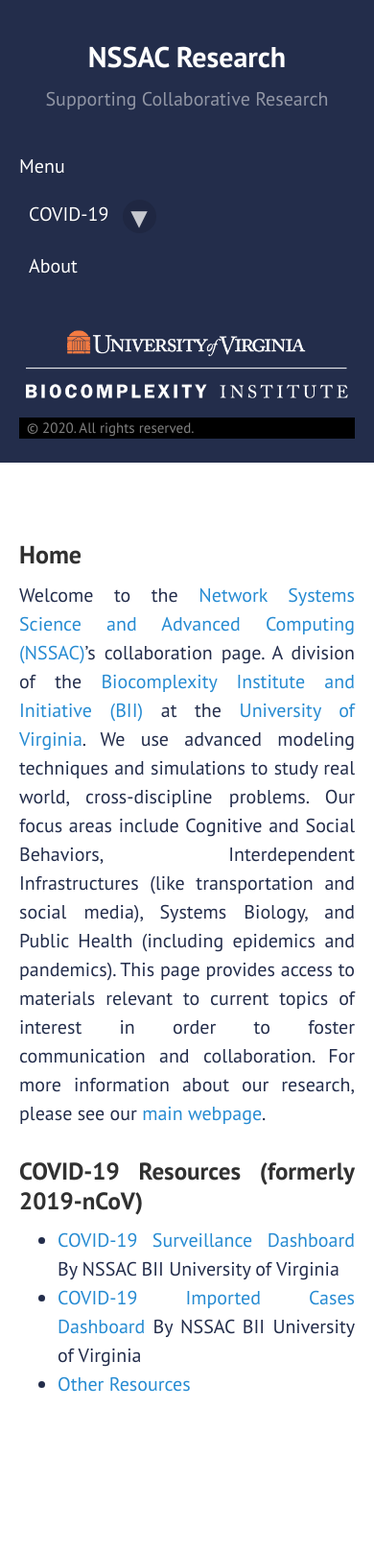
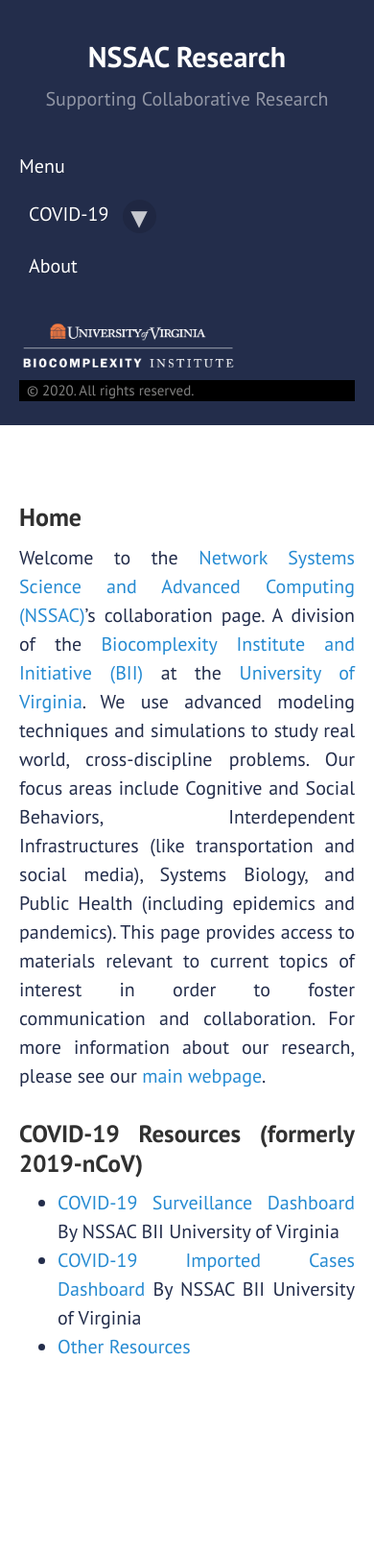
Before and after one commit to mehta-gaurav/mehta-gaurav.github.io, a Jekyll site: the page built from index.md, in a window 390 px wide. Shown: the whole page at 96% size. Built offline with Jekyll 4.4.1, drawn with Linux system fonts in a browser that asks for light colours; after the commit the page ends 1578 px from its top, so only the background shows below that.

Commit message:
Update layout.css

```diff
--- a/public/css/layout.css
+++ b/public/css/layout.css
@@ -191,9 +191,10 @@
 
    }
 
-    #menu li,
-#toggle-menu,
-#menu a {
+#menu li, #toggle-menu, #menu a {
       width: 300px;
    }
+.logo {
+        width: 65%;
+    }
 }
```
